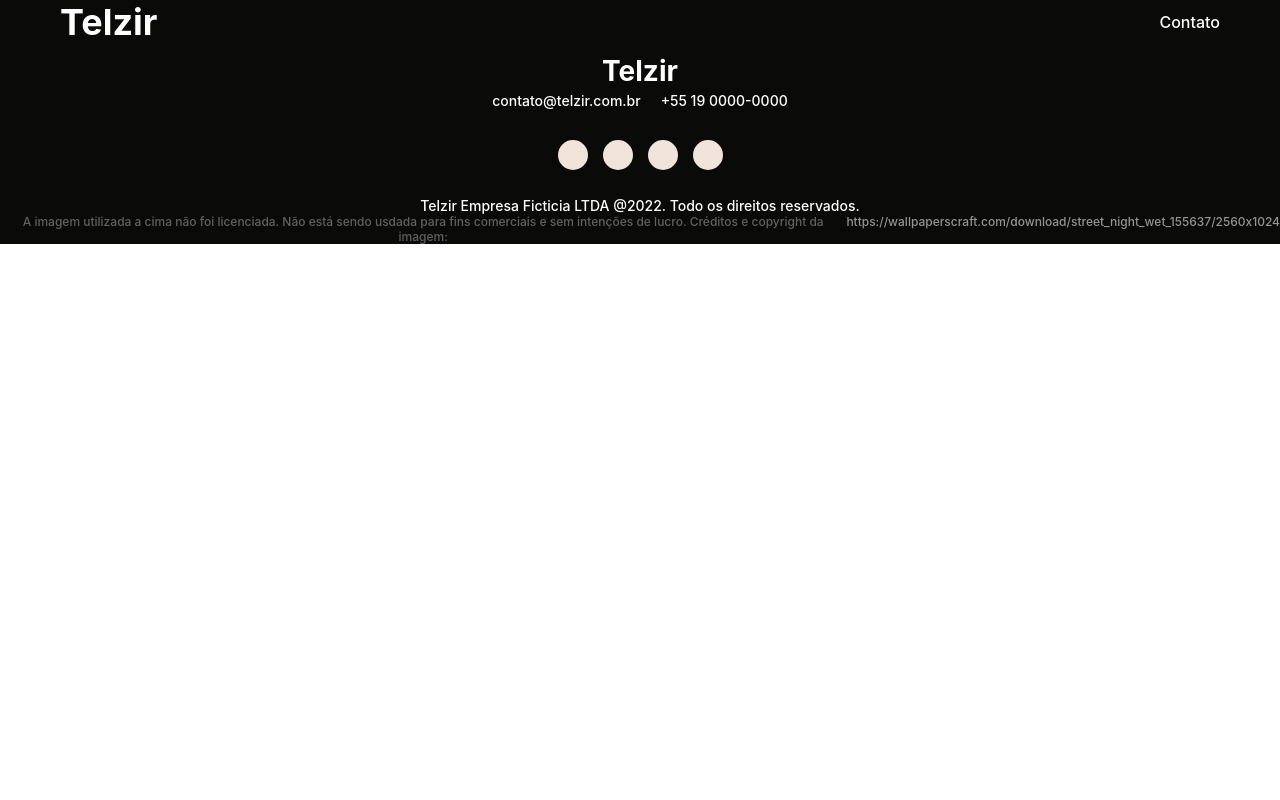
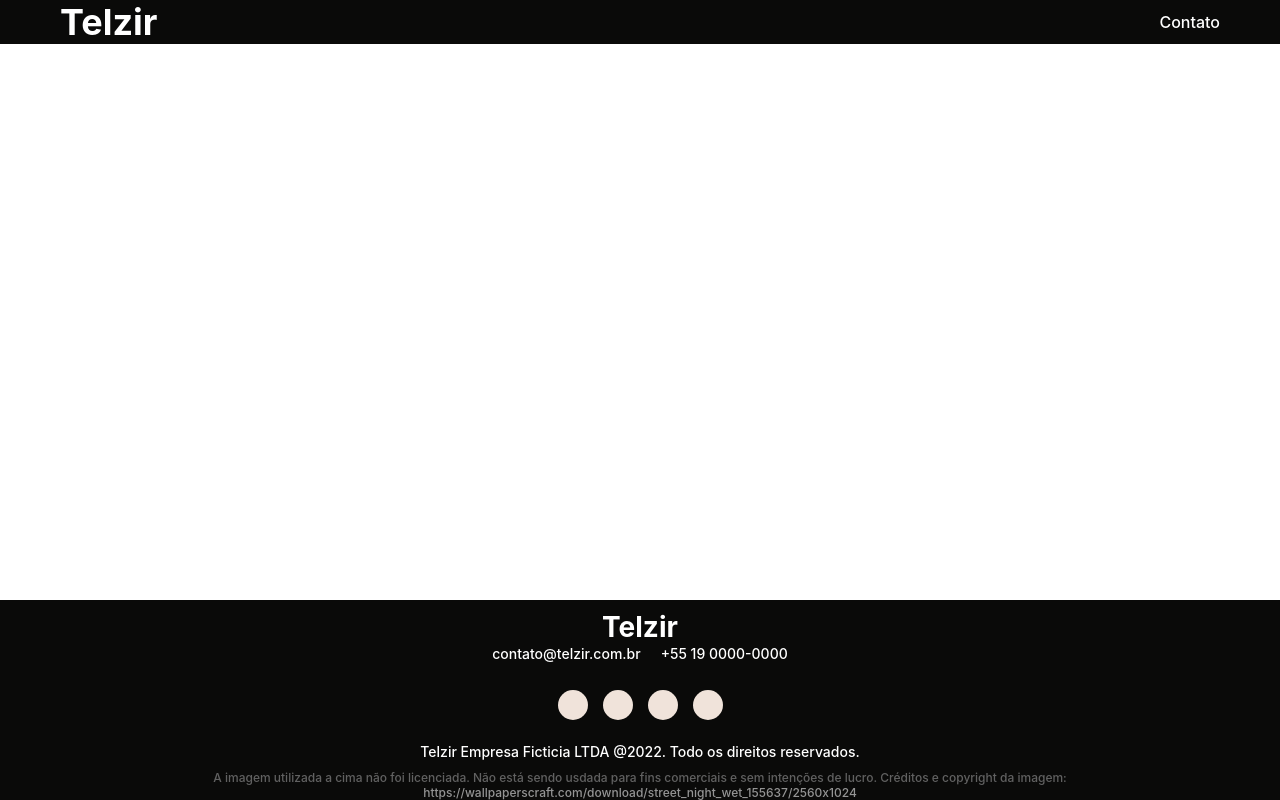
Before and after one commit to danielanthonyl/phone-carrier, a React (Vite) app in the folder ui/: page / in a window 1280 px wide. Built offline with nearby package versions, Linux system fonts and the light colour scheme.

Commit message:
feature (ui): update styles

```diff
--- a/ui/src/components/Layout/_components/Footer/styles.module.scss
+++ b/ui/src/components/Layout/_components/Footer/styles.module.scss
@@ -37,11 +37,14 @@
 .copyrightText {
   display: flex;
   flex: 2;
+  flex-direction: column;
   text-align: center;
   color: darken($grey, 20%);
+  margin-top: 10px;
 }
 
 .copyrightLink {
+  text-align: center;
   font: normal normal 500 12px Inter, Avenir, Helvetica, Arial, sans-serif;
   color: $grey;
 }
--- a/ui/src/components/Layout/index.tsx
+++ b/ui/src/components/Layout/index.tsx
@@ -3,7 +3,7 @@
 import classes from './styles.module.scss';
 
 export const Layout = ({ children }: ILayoutProps) => (
-  <div>
+  <div className={classes.app}>
     <Header />
     <main className={classes.main}>{children}</main>
     <Footer email="contato@telzir.com.br" phone="+55 19 0000-0000" />
--- a/ui/src/components/Layout/styles.module.scss
+++ b/ui/src/components/Layout/styles.module.scss
@@ -1,8 +1,16 @@
 @import '../../constants/colors.scss';
 @import '../../constants/measurements.scss';
 
+.app {
+  min-height: 100vh;
+  display: flex;
+  flex-direction: column;
+  justify-content: space-between;
+}
+
 .main {
   display: flex;
-  flex: 10;
+  flex: 1;
+  flex-direction: column;
   padding: 0 $appFrame;
 }
```
